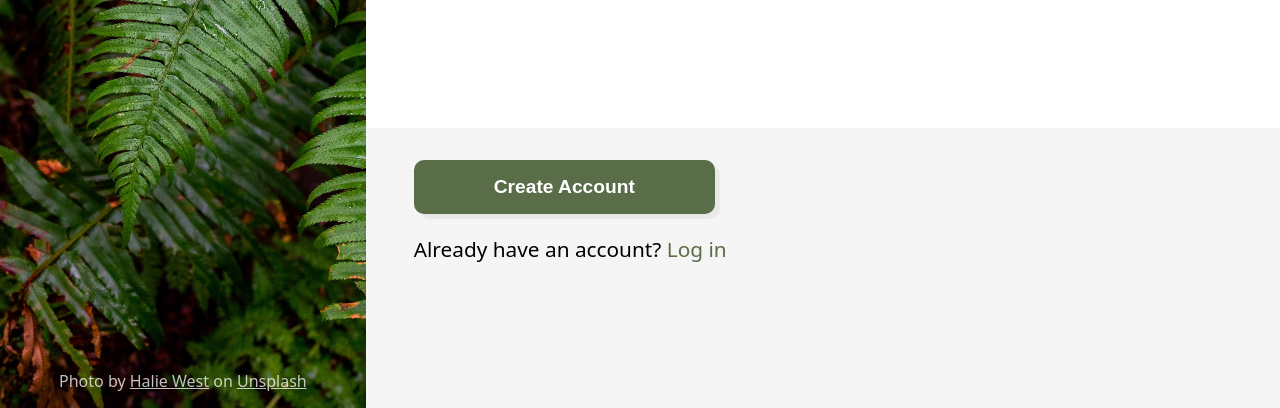
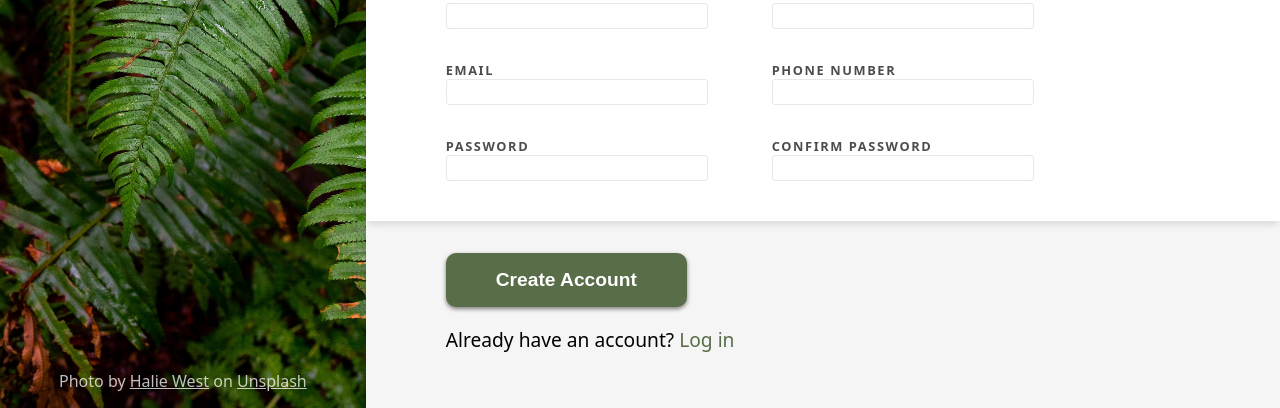
Before and after one commit to vndlgd/sign-up-form, a plain HTML site: page index.html in a window 1280 px wide. Shown: the part 392-800 px from the top of the page. Drawn offline with Linux system fonts and the light colour scheme.

Commit message:
Finish layout and add user sign-up form

```diff
--- a/index.html
+++ b/index.html
@@ -31,12 +31,59 @@
         </div>
         <div id="section-2">
             <div id="container-2">
-                <p>Let's do this!</p>
+                <form>
+                    <p id="form-header">Let's do this!</p>
+                    <section>
+                        <div id="subsection-1">
+                            <p>
+                                <label for="first_name">
+                                    FIRST NAME
+                                </label>
+                                <input type="text" id="first_name" name="first_name" required>
+                            </p>
+                            <p>
+                                <label for="last_name">
+                                    LAST NAME
+                                </label>
+                                <input type="text" id="last_name" name="last_name" required>
+                            </p>
+                        </div>
+                        <div id="subsection-2">
+                            <p>
+                                <label for="password">
+                                    EMAIL
+                                </label>
+                                <input type="email" id="email" name="email" required>
+                            </p>
+                            <p>
+                                <label for="tel">
+                                    PHONE NUMBER
+                                </label>
+                                <input type="tel" id="tel" name="tel" required>
+                            </p>
+                        </div>
+                        <div id="subsection-3">
+                            <p>
+                                <label for="password">
+                                    PASSWORD
+                                </label>
+                                <input type="password" class="error" id="password" name="password" required>
+                            </p>
+                            <p>
+                                <label for="confirm_password">
+                                    CONFIRM PASSWORD
+                                </label>
+                                <input type="password" class="error" id="confirm_password" name="confirm_password"
+                                    required>
+                            </p>
+                        </div>
+                    </section>
+                </form>
             </div>
         </div>
         <div id="section-3">
             <div id="container-3">
-                <button type="button">Create Account</button>
+                <button type="submit">Create Account</button>
                 <p>Already have an account? <a href="">Log in</a></p>
             </div>
         </div>
--- a/styles.css
+++ b/styles.css
@@ -1,6 +1,7 @@
 :root {
     --logo-color: white;
     --button-color: #596D48;
+    --button-border-color: #E5E7EB;
 }
 
 html,
@@ -44,7 +45,6 @@ body {
     top: 25%;
     bottom: auto;
     height: 12rem;
-    box-sizing: border-box;
 }
 
 #logo-section h1 {
@@ -63,28 +63,30 @@ body {
     display: flex;
     flex-direction: column;
     width: 100%;
-}
-
-#section-1,
-#section-3 {
     background-color: whitesmoke;
-    height: 35%;
 }
 
 #section-1 {
+    height: 35%;
     font-size: 1.3rem;
     font-weight: bold;
 }
 
 #section-2 {
     background-color: white;
-    height: 30%;
+    height: auto;
+    overflow: hidden;
+    box-shadow: 0 6px 6px -2px rgba(0, 0, 0, .1);
+    padding-bottom: 1.5rem;
+}
+
+#form-header {
     font-size: 1.5rem;
     font-weight: bold;
 }
 
 #section-3 {
-    font-size: 1.3rem;
+    font-size: 1.2rem;
 }
 
 #section-1 {
@@ -111,7 +113,7 @@ body {
 #container-1,
 #container-2,
 #container-3 {
-    margin-left: 3rem;
+    margin-left: 5rem;
 }
 
 #container-1 {
@@ -129,19 +131,56 @@ body {
     padding: 1rem 2rem;
     border: none;
     border-radius: 10px;
-    box-shadow: 5px 5px 1px rgba(0, 0, 0, .05);
+    box-shadow: 0 2px 4px rgba(0, 0, 0, 0.5);
     font-weight: bold;
     font-size: 1.2rem;
-    padding-left: 80px;
-    padding-right: 80px;
+    padding-left: 50px;
+    padding-right: 50px;
 }
 
 #container-3 button:hover {
     background-color: black;
 }
 
-
 @font-face {
     font-family: 'Norse';
     src: url(assets/Norse-Bold.otf);
 }
+
+input {
+    border: 1px solid var(--button-border-color);
+    border-radius: 3px;
+    width: 16rem;
+    height: 22px;
+    font-size: 1rem;
+}
+
+label,
+input {
+    display: flex;
+    flex-direction: column;
+}
+
+label {
+    font-weight: bold;
+    font-size: .8rem;
+    letter-spacing: .1rem;
+    color: rgba(0, 0, 0, .7)
+}
+
+input:focus {
+    box-shadow: 0 2px 4px rgba(0, 0, 0, 0.1);
+}
+
+section {
+    display: flex;
+    flex-direction: column;
+    justify-content: space-between;
+}
+
+#subsection-1,
+#subsection-2,
+#subsection-3 {
+    display: flex;
+    gap: 4rem;
+}
```
